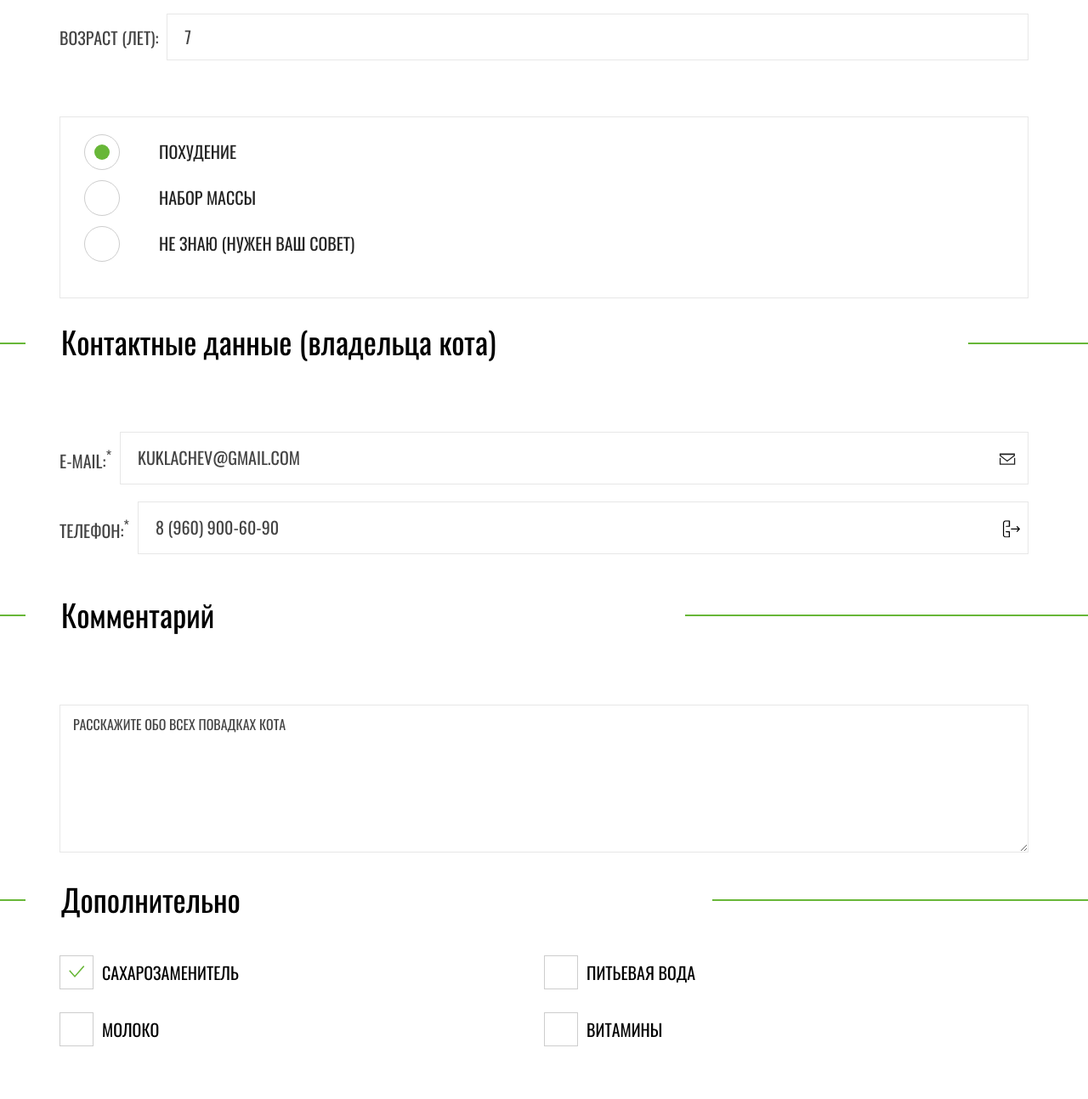
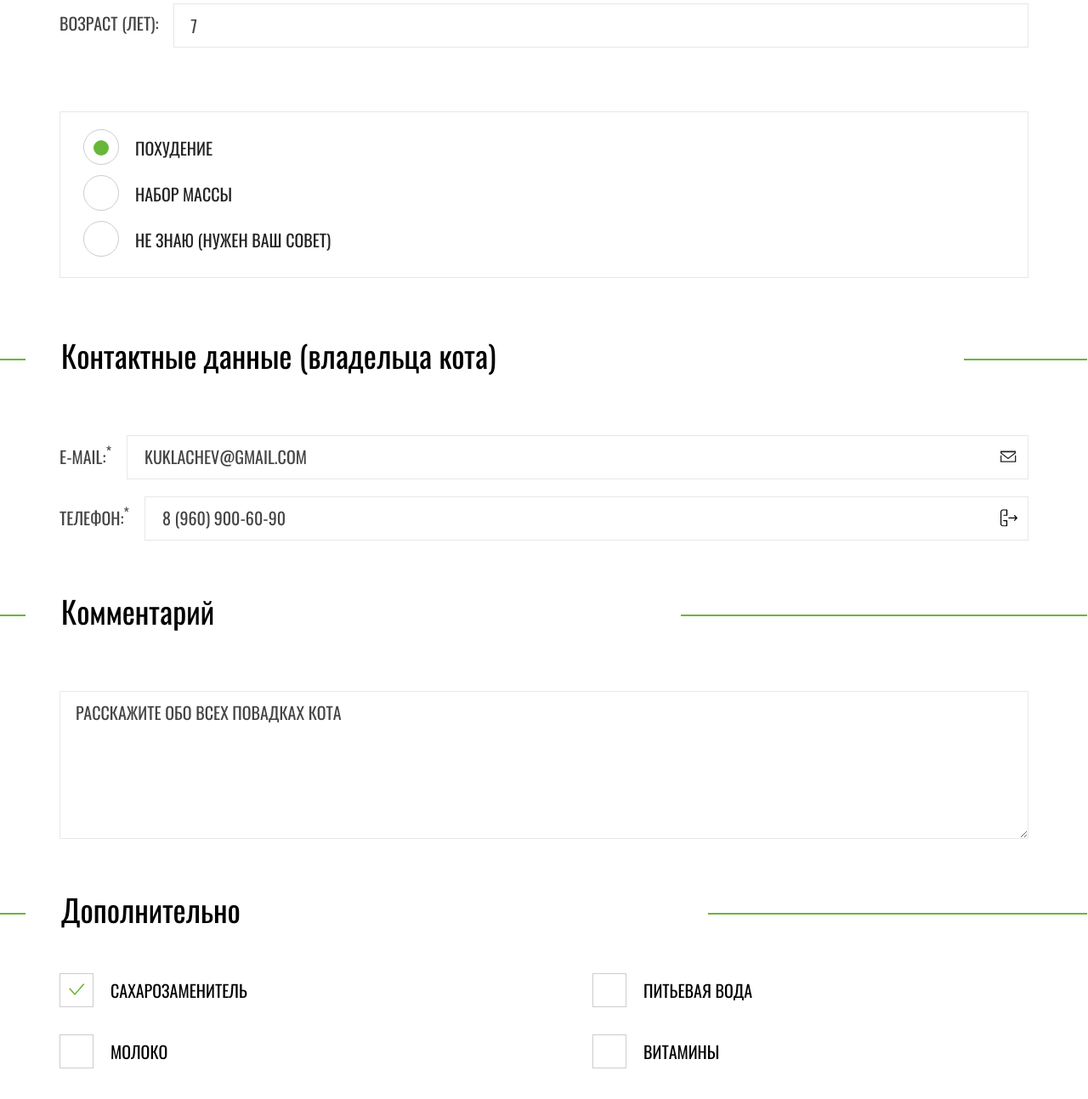
Before and after one commit to IASlavnov/1579661-cat-energy-21, a website: page source/form.html in a window 1280 px wide. Shown: the part 520-1813 px from the top of the page at 85% size. Drawn offline with nearby package versions, Linux system fonts and the light colour scheme; files that its build step writes are made by us from their sources.

Commit message:
Адаптивная графика для страницы формы

```diff
--- a/source/form.html
+++ b/source/form.html
@@ -12,7 +12,11 @@
   <header class="page-header">
     <div class="page-header__container">
       <a class="page-header__logo" href="index.html" aria-label="На главную">
-        <img class="page-header__logo-image logo-image logo-image--active" src="img/logo_mobile.svg" width="34" height="38" alt="Логотип интернет-магазина Кэт Энерджи">
+        <picture>
+          <source media="(min-width: 1440px)" srcset="img/logo_desktop.svg">
+          <source media="(min-width: 768px)" srcset="img/logo_tablet.svg">
+          <img class="page-header__logo-image logo-image" src="img/logo_mobile.svg" width="34" height="38" alt="Логотип интернет-магазина Кэт Энерджи">
+        </picture>
         <img class="page-header__logo-title logo-title" src="img/logo_title.svg" width="101" height="18" alt="Сat Energy">
       </a>
     </div>
@@ -80,6 +84,7 @@
       </div>
 
       <fieldset class="form-selection__item owner">
+        <div class="owner__wrapper">
           <legend class="owner__title">Контактные данные (владельца кота)</legend>
           <div class="owner__container">
             <p class="owner__info">
@@ -104,15 +109,19 @@
                 </svg></button>
             </p>
           </div>
+        </div>
       </fieldset>
 
       <fieldset class="form-selection__item comment">
+        <div class="comment__wrapper">
           <legend class="comment__title">Комментарий</legend>
           <label class="visually-hidden" for="comment-text">Дополнительные сведения о коте</label>
           <textarea class="comment__text" id="comment-text" name="comment-text">Расскажите обо всех повадках кота</textarea>
+        </div>
       </fieldset>
 
       <fieldset class="form-selection__item additionally">
+        <div class="additionally__wrapper">
           <legend class="additionally__title">Дополнительно</legend>
           <ul class="additionally__list">
             <li class="additionally__item">
@@ -132,6 +141,7 @@
               <label class="additionally__label" for="vitamins">Витамины</label>
             </li>
           </ul>
+        </div>
       </fieldset>
 
       <div class="form-selection__submit">
--- a/source/less/blocks/additionally.less
+++ b/source/less/blocks/additionally.less
@@ -1,8 +1,15 @@
+.additionally {
+  padding-top: 0;
+
+  @media (min-width: @tablet-width) {
+    padding-top: 29px;
+  }
+}
+
 .additionally__title {
   .main-fonts();
   .font-set(24px, 26px);
-  margin-top: 6px;
-  margin-bottom: 20px;
+  margin-bottom: 37px;
   width: 100%;
   position: relative;
 
@@ -18,20 +25,22 @@
 
   @media (min-width: @tablet-width) {
     .font-set(36px, 36px);
+    margin-bottom: 62px;
 
     &::before {
       position: absolute;
       content: "";
       width: 30px;
       height: 2px;
-      top: 50%;
+      top: 60%;
       left: -70px;
       background-color: @basic-green;
     }
 
     &::after {
       width: 446px;
-      right: -70px;
+      top: 60%;
+      right: -65px;
     }
   }
 
@@ -57,25 +66,31 @@
   @media (min-width: @tablet-width) {
     .font-set(20px, 30px);
     display: flex;
+    justify-content: space-between;
     flex-wrap: wrap;
+    margin-bottom: 15px;
   }
 }
 
 .additionally__item {
-  margin-bottom: 20px;
+  margin-bottom: 25px;
 
   &:last-child {
     margin-bottom: 0;
   }
 
   @media (min-width: @tablet-width) {
-    width: 50%;
-    margin-bottom: 37px;
+    width: 45%;
+    margin-bottom: 42px;
+
+    &:nth-last-child(-n+2) {
+      margin-bottom: 0;
+    }
   }
 
   @media (min-width: @desktop-width) {
-    width: 25%;
-    margin-bottom: 30px;
+    width: 20%;
+    margin-bottom: 7px;
   }
 }
 
@@ -91,7 +106,7 @@
     width: 28px;
     height: 28px;
     left: 0;
-    top: -3px;
+    top: -4px;
     border: 1px solid @special-grey;
   }
 
@@ -100,7 +115,7 @@
   }
 
   @media (min-width: @tablet-width) {
-    padding-left: 50px;
+    padding-left: 60px;
 
     &::before {
       width: 38px;
--- a/source/less/blocks/cat.less
+++ b/source/less/blocks/cat.less
@@ -6,7 +6,7 @@
   }
 
   @media (min-width: @desktop-width) {
-    width: 50%;
+    width: 40%;
   }
 }
 
@@ -18,13 +18,15 @@
   display: flex;
   align-items: center;
   margin-top: 0;
+  margin-bottom: 14px;
 
   &:last-child {
-    margin-bottom: 0;
+    margin-bottom: 3px;
   }
 
   @media (min-width: @tablet-width) {
     .font-set(20px, 30px);
+    margin-bottom: 20px;
   }
 }
 
@@ -33,12 +35,12 @@
   .font-set(16px, 18px);
   text-transform: uppercase;
   color: @special-dark-grey;
-  padding-left: 15px;
-  padding-top: 14px;
-  padding-bottom: 14px;
+  padding-left: 14px;
+  padding-top: 12px;
+  padding-bottom: 13px;
   border: 1px solid @basic-border-grey;
   flex-grow: 1;
-  margin-left: 10px;
+  margin-left: 16px;
 
   &:hover {
     border-color: @special-grey;
@@ -56,12 +58,14 @@
 
   @media (min-width: @tablet-width) {
     .font-set(20px, 30px);
-    padding-left: 20px;
-    padding-top: 11px;
-    padding-bottom: 12px;
+    padding-left: 19px;
+    padding-top: 10px;
+    padding-bottom: 10px;
+    margin-left: 18px;
   }
 }
 
 .cat__label {
+  padding-bottom: 6px;
   width: max-content;
 }
--- a/source/less/blocks/comment.less
+++ b/source/less/blocks/comment.less
@@ -1,8 +1,15 @@
+.comment {
+  padding-top: 7px;
+
+  @media (min-width: @tablet-width) {
+    padding-top: 45px;
+  }
+}
+
 .comment__title {
   .main-fonts();
   .font-set(24px, 26px);
-  margin-top: 6px;
-  margin-bottom: 20px;
+  margin-bottom: 36px;
   width: 100%;
   position: relative;
 
@@ -18,21 +25,22 @@
 
   @media (min-width: @tablet-width) {
     .font-set(36px, 36px);
-    margin-bottom: 55px;
+    margin-bottom: 76px;
 
     &::before {
       position: absolute;
       content: "";
       width: 30px;
       height: 2px;
-      top: 50%;
+      top: 60%;
       left: -70px;
       background-color: @basic-green;
     }
 
     &::after {
       width: 478px;
-      right: -70px;
+      top: 60%;
+      right: -65px;
     }
   }
 
@@ -53,7 +61,7 @@
   width: 100%;
   height: 150px;
   box-sizing: border-box;
-  padding-top: 13px;
+  padding-top: 10px;
   padding-left: 15px;
   .main-fonts();
   .font-set(16px, 18px);
@@ -71,6 +79,9 @@
   }
 
   @media (min-width: @tablet-width) {
+    .font-set(20px, 30px);
     height: 174px;
+    padding-top: 9px;
+    padding-left: 18px;
   }
 }
--- a/source/less/blocks/contacts.less
+++ b/source/less/blocks/contacts.less
@@ -28,7 +28,7 @@
 
 .contacts__invitation {
   .main-fonts();
-  .font-set(16px, 18px);
+  .font-set(16px, 20px);
   text-transform: uppercase;
   text-align: left;
   margin-top: 28px;
--- a/source/less/blocks/form-selection.less
+++ b/source/less/blocks/form-selection.less
@@ -10,24 +10,36 @@
   padding: 20px 20px;
 
   @media (min-width: @tablet-width) {
-    padding: 33px 70px;
+    padding: 32px 70px;
   }
 
   @media (min-width: @desktop-width) {
-    padding: 33px 110px;
+    padding: 34px 110px;
+
+    &:first-child {
+      padding-right: 0;
+      margin-right: 80px;
+    }
+
+    &:last-child {
+      padding-top: 28px;
+      padding-left: 0;
+    }
   }
 }
 
 .form-selection__submit {
   padding: 0 20px;
   text-align: center;
-  margin-bottom: 32px;
+  margin-top: 11px;
+  margin-bottom: 30px;
   display: flex;
   flex-direction: column;
 
   @media (min-width: @tablet-width) {
     flex-direction: row;
     padding: 0 70px;
+    margin-bottom: 0;
   }
 
   @media (min-width: @desktop-width) {
@@ -38,16 +50,18 @@
 .form-selection__button {
   .main-fonts();
   .font-set(16px, 20px);
-  margin: 10px auto 21px;
+  margin: 10px auto 17px;
 
   @media (min-width: @tablet-width) {
     .font-set(20px, 20px);
-    margin: 0 35px 72px 0;
+    margin: 0 62px 72px 0;
     width: 282px;
+    height: 52px;
   }
 
   @media (min-width: @desktop-width) {
-    margin-right: 55px;
+    margin-right: 85px;
+    margin-bottom: 81px;
     width: 568px;
   }
 }
@@ -57,5 +71,6 @@
 
   @media (min-width: @tablet-width) {
     .font-set(16px, 16px);
+    padding-top: 12px;
   }
 }
--- a/source/less/blocks/main-nav.less
+++ b/source/less/blocks/main-nav.less
@@ -115,7 +115,7 @@
 
   @media (min-width: @tablet-width) {
     border: none;
-    padding: 42px 0 8px;
+    padding: 42px 0 7px;
 
     &--active {
       border-bottom: 2px solid @basic-green;
--- a/source/less/blocks/owner.less
+++ b/source/less/blocks/owner.less
@@ -1,8 +1,23 @@
+.owner {
+  padding-bottom: 0;
+}
+
+.owner__wrapper {
+  padding-top: 7px;
+
+  @media (min-width: @tablet-width) {
+    padding-top: 9px;
+  }
+
+  @media (min-width: @desktop-width) {
+    padding-top: 0;
+  }
+}
+
 .owner__title {
   .main-fonts();
   .font-set(24px, 26px);
-  margin-top: 26px;
-  margin-bottom: 12px;
+  margin-bottom: 34px;
   width: 100%;
   position: relative;
 
@@ -19,12 +34,12 @@
 
   @media (min-width: @tablet-width) {
     .font-set(36px, 36px);
-    margin-bottom: 55px;
+    margin-bottom: 76px;
 
     &::after {
       width: 145px;
-      top: 55%;
-      right: -70px;
+      top: 63%;
+      right: -65px;
     }
 
     &::before {
@@ -32,7 +47,7 @@
       content: "";
       width: 30px;
       height: 2px;
-      top: 55%;
+      top: 63%;
       transform: translateY(-50%);
       left: -70px;
       background-color: @basic-green;
@@ -42,7 +57,7 @@
   @media (min-width: @desktop-width) {
     &::after {
       width: 778px;
-      right: -110px;
+      right: -105px;
     }
 
     &::before {
@@ -82,14 +97,22 @@
   }
 }
 
+.owner__label {
+  padding-bottom: 12px;
+
+  @media (min-width: @tablet-width) {
+    padding-bottom: 9px;
+  }
+}
+
 .owner__input {
   .main-fonts();
   .font-set(16px, 18px);
   text-transform: uppercase;
   color: @special-dark-grey;
-  padding-left: 15px;
-  padding-top: 14px;
-  padding-bottom: 16px;
+  padding-left: 14px;
+  padding-top: 12px;
+  padding-bottom: 13px;
   border: 1px solid @basic-border-grey;
   flex-grow: 1;
   margin-left: 10px;
@@ -111,6 +134,9 @@
   @media (min-width: @tablet-width) {
     .font-set(20px, 30px);
     padding-left: 20px;
+    padding-top: 9px;
+    padding-bottom: 11px;
+    margin-left: 18px;
   }
 }
 
@@ -119,28 +145,38 @@
   border: none;
   position: absolute;
   content: "";
-  top: 50%;
+  top: 47%;
   transform: translateY(-50%);
 
   &--email {
     width: 20px;
     height: 14px;
-    right: 15px;
+    right: 20px;
   }
 
   &--phone {
     width: 20px;
     height: 20px;
-    right: 13px;
+    right: 20px;
   }
 
   @media (min-width: @tablet-width) {
     &--email {
-      right: 20px;
+      right: 19px;
     }
 
     &--phone {
-      right: 16px;
+      right: 19px;
+    }
+  }
+
+  @media (min-width: @desktop-width) {
+    &--email {
+      right: 24px;
+    }
+
+    &--phone {
+      right: 23px;
     }
   }
 }
--- a/source/less/blocks/page-footer.less
+++ b/source/less/blocks/page-footer.less
@@ -25,11 +25,11 @@
   background-color: @basic-grey;
 
   @media (min-width: @tablet-width) {
-    padding: 52px 30px 61px;
+    padding: 50px 30px 61px;
     display: flex;
     flex-wrap: wrap;
     justify-content: space-between;
-    align-items: center;
+    align-items: flex-end;
   }
 
   @media (min-width: @desktop-width) {
@@ -40,7 +40,7 @@
 .page-footer__logo-title {
   width: 128px;
   height: 24px;
-  padding-bottom: 27px;
+  padding-bottom: 25px;
 
   &:hover {
     opacity: 0.8;
--- a/source/less/blocks/page-main.less
+++ b/source/less/blocks/page-main.less
@@ -7,7 +7,7 @@
   padding: 27px 20px 0;
 
   @media (min-width: @tablet-width) {
-    padding: 65px 70px 0;
+    padding: 60px 70px 0;
 
     &--catalog {
       padding-left: 30px;
@@ -15,6 +15,9 @@
   }
 
   @media (min-width: @desktop-width) {
+    padding-top: 72px;
+    padding-left: 110px;
+
     &--catalog {
       padding-left: 110px;
     }
--- a/source/less/blocks/program-select.less
+++ b/source/less/blocks/program-select.less
@@ -6,7 +6,7 @@
   }
 
   @media (min-width: @desktop-width) {
-    width: 50%;
+    width: 40%;
   }
 }
 
@@ -14,18 +14,23 @@
   .reset-list();
   .main-fonts();
   .font-set(16px, 18px);
+  margin-top: 8px;
   text-transform: uppercase;
   color: @special-dark-grey2;
 
   @media (min-width: @tablet-width) {
     .font-set(20px, 30px);
     border: 1px solid @basic-border-grey;
-    padding: 25px 0 25px 28px;
+    padding: 27px 0 25px 0;
   }
 }
 
 .program-select__item {
-  margin-bottom: 19px;
+  margin-bottom: 25px;
+
+  &:last-child {
+    margin-bottom: 4px;
+  }
 
   @media (min-width: @tablet-width) {
     margin-bottom: 24px;
@@ -59,7 +64,8 @@
     &::before {
       width: 40px;
       height: 40px;
-      top: -5px;
+      left: 27px;
+      top: -7px;
     }
   }
 }
@@ -77,8 +83,8 @@
   @media (min-width: @tablet-width) {
     width: 18px;
     height: 18px;
-    left: 12px;
-    top: 7px;
+    left: 39px;
+    top: 6px;
   }
 }
 
--- a/source/less/blocks/slider.less
+++ b/source/less/blocks/slider.less
@@ -1,12 +1,16 @@
 .slider__images {
   position: relative;
+  max-width: 311px;
+  margin: 0 auto;
   margin-bottom: 257px;
 
   @media (min-width: @tablet-width) {
+    max-width: 708px;
     margin-bottom: 554px;
   }
 
   @media (min-width: @desktop-width) {
+    max-width: 690px;
     margin-bottom: 495px;
   }
 }
@@ -25,7 +29,7 @@
 
     @media (min-width: @desktop-width) {
       top: -60px;
-      left: 134px;
+      left: 90px;
     }
   }
 }
```
Lines whose indentation alone changed are shown as unchanged.
